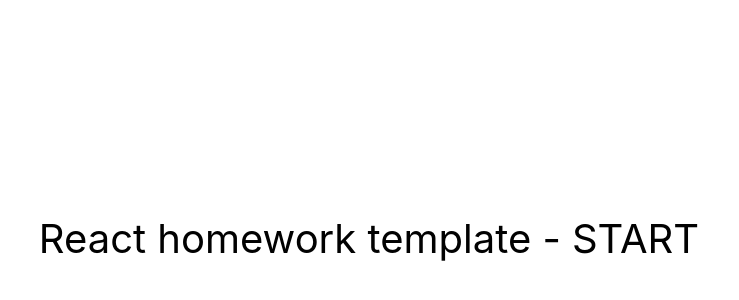
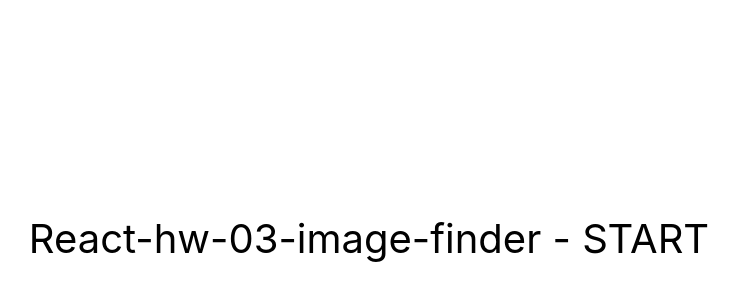
Before and after one commit to YGapirov/goit-react-hw-03-image-finder, a React (Create React App) app: page / in a window 1280 px wide. Shown: the part 162-462 px from the top of the page, without its empty margins (271-1010 px from the left). Built offline with nearby package versions, Linux system fonts and the light colour scheme.

Commit message:
fix settings

```diff
--- a/src/components/App.jsx
+++ b/src/components/App.jsx
@@ -10,7 +10,7 @@ export const App = () => {
         color: '#010101',
       }}
     >
-      React homework template - START
+      React-hw-03-image-finder - START
     </div>
   );
 };
```
